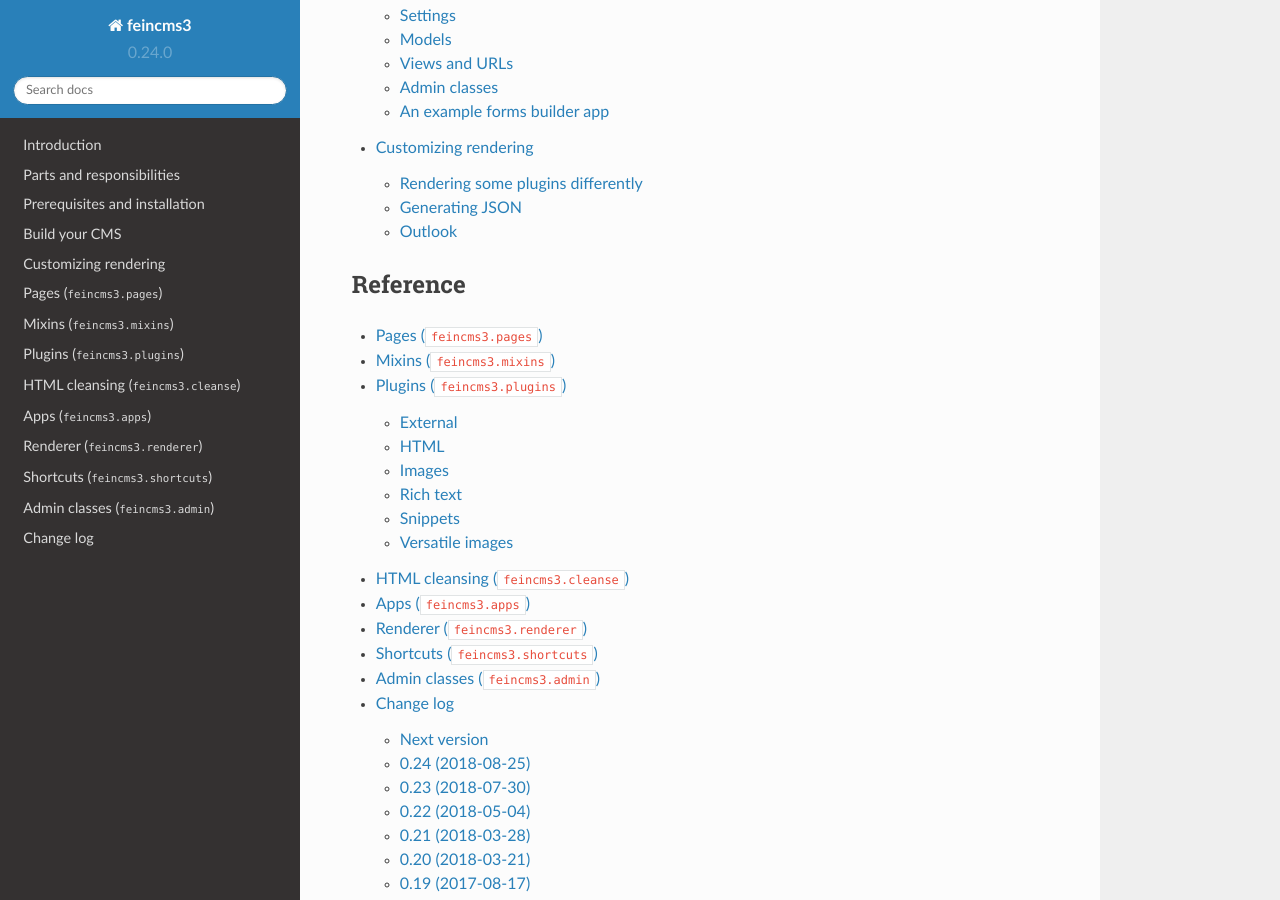
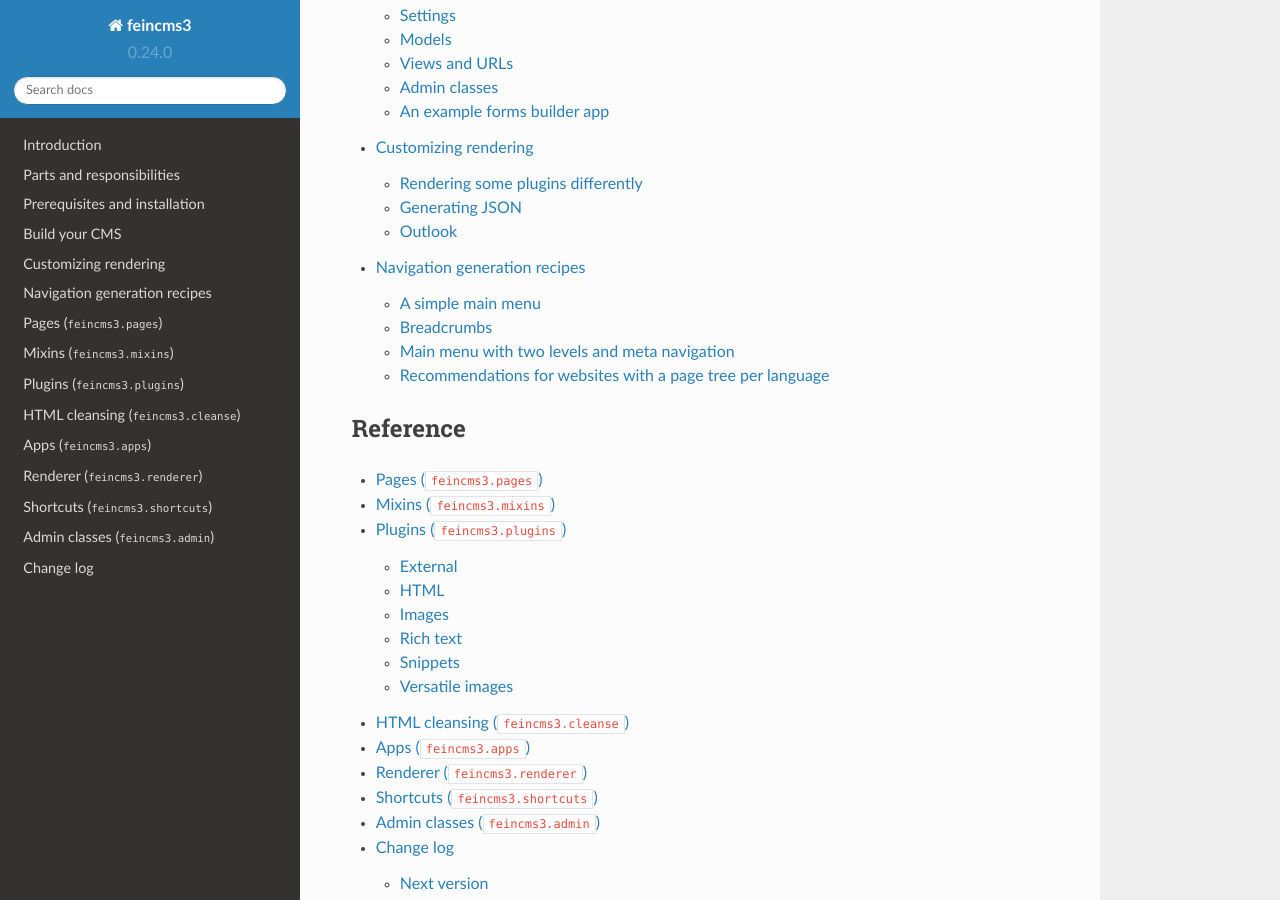
Before and after one commit to feincms/feincms3, a Sphinx documentation site: the page built from docs/index.rst, in a window 1280 px wide and 900 px high, scrolled down 565 px. Built offline with Sphinx 7.4.7 and the Read the Docs theme 2.0.0, drawn with Linux system fonts in a browser that asks for light colours; the version number could not be read and is left out; some of the changed lines change nothing that is shown.

Commit message:
Fix #6: Add a guide for generating navigation

```diff
--- a/docs/index.rst
+++ b/docs/index.rst
@@ -26,6 +26,7 @@ User guide
    installation
    build-your-cms
    rendering
+   navigation
 
 
 Reference
--- /dev/null
+++ b/docs/navigation.rst
@@ -0,0 +1,168 @@
+Navigation generation recipes
+=============================
+
+This guide provides a few examples and snippets for generating the
+navigation for a site dynamically.
+
+feincms3's ``AbstractPage`` model inherits the methods of
+``tree_queries.models.TreeNode``, notably ``page.ancestors()`` and
+``page.descendants()``. These methods and the attributes added by
+django-tree-queries, ``tree_path`` and ``tree_depth`` will prove useful
+for generating navigations.
+
+feincms3 does not have a concrete page model and does not provide any
+tags to fetch page instances from the template. You'll have to provide
+the data yourself to the template. The recommended way to add the
+required data to the rendering context is by writing your own template
+tags.
+
+This guide assumes that the concrete page model is available at
+``app.pages.models.Page``, and that you'll add a ``menus`` template tag
+library somewhere where it may be used by Django.
+
+
+A simple main menu
+~~~~~~~~~~~~~~~~~~
+
+Add the following template tag to the ``menus.py`` file::
+
+    from django import template
+    from app.pages.models import Page
+
+    register = template.Library()
+
+    @register.simple_tag
+    def main_menu():
+        return Page.objects.with_tree_fields().active().filter(parent=None)
+
+The template (where the ``page`` variable holds the current page)::
+
+    {% load menus %}
+    {% main_menu as menu %}
+    <nav class="main-menu">
+    {% for p in menu %}
+      <a
+        {% if p.id in page.tree_path %}class="active"{% endif %}
+        href="{{ p.get_absolute_url }}">{{ p.title }}</a>
+    {% endfor %}
+    </nav>
+
+The ``tree_path`` attribute contains the list of all ancestors' primary
+keys including the key of the node itself. The ``active`` class is added
+to all menu entries that are either an ancestor of the current page or
+are the current page itself.
+
+
+Breadcrumbs
+~~~~~~~~~~~
+
+Breadcrumbs for the current page are generated easily, without the help
+of a template tag. Ancestors are returned starting from the root node
+(again, the ``page`` variable holds the current page)::
+
+    <nav class="breadcrumbs">
+    {% for ancestor in page.ancestors %}
+      {% if forloop.last %}
+        {{ ancestor.title }}
+      {% else %}
+        <a href="{{ ancestor.get_absolute_url }}">{{ ancestor.title }}</a>
+        &gt;
+      {% endif %}
+    {% endfor %}
+    </nav>
+
+
+Main menu with two levels and meta navigation
+~~~~~~~~~~~~~~~~~~~~~~~~~~~~~~~~~~~~~~~~~~~~~
+
+For this example, the page class should also inherit the
+:class:`feincms3.mixins.MenuMixin` with a ``MENUS`` value as follows::
+
+    class Page(..., MenuMixin):
+        MENUS = (
+            ('main', _('main navigation')),
+            ('meta', _('meta navigation')),
+        )
+
+Let's write a template tag which returns all required nodes at once::
+
+    from collections import defaultdict
+    from django import template
+    from app.pages.models import Page
+
+    register = template.Library()
+
+    @register.simple_tag
+    def all_menus():
+        menus = defaultdict(list)
+        pages = Page.objects.with_tree_fields().active().exclude(
+            menu=""
+        ).extra(
+            where=["tree_depth<=1"]
+        )
+        for page in pages:
+            menus[page.menu].append(page)
+        return menus
+
+The template tag removes all pages that aren't added to a menu and
+filters for the first two levels in the tree. ``tree_depth`` is only
+available as an ``.extra()`` field, so you cannot use ``.filter()`` to
+do this.
+
+Next, let's add a template filter which returns parents bundled together
+with their children::
+
+    @register.filter
+    def group_by_tree(iterable):
+        parent = None
+        children = []
+        depth = -1
+
+        for element in iterable:
+            if parent is None or element.tree_depth == depth:
+                if parent:
+                    yield parent, children
+                    parent = None
+                    children = []
+
+                parent = element
+                depth = element.tree_depth
+            else:
+                children.append(element)
+
+        if parent:
+            yield parent, children
+
+Now, a possible use of those two tags in the template looks as follows::
+
+    {% load menus %}
+    {% all_menus as menus %}
+
+    <nav class="nav-main">
+    {% for main, children in menus.main|group_by_tree %}
+      <a
+        {% if page and main.id in page.tree_path %}class="active"{% endif %}
+        href="{{ main.get_absolute_url }}">{{ main.title }}</a>
+        {% if children %}
+        <nav>
+          {% for child in children %}
+            <a
+              {% if page and child.id in page.tree_path %}class="active"{% endif %}
+              href="{{ child.get_absolute_url }}">{{ child.title }}</a>
+          {% endfor %}
+        </nav>
+      {% endif %}
+    {% endfor %}
+    </nav>
+
+    {# ... and an analogous block for the meta menu, maybe without the children loop #}
+
+
+Recommendations for websites with a page tree per language
+~~~~~~~~~~~~~~~~~~~~~~~~~~~~~~~~~~~~~~~~~~~~~~~~~~~~~~~~~~
+
+I most often add a root page per language, which means that the main
+navigation ``tree_depth`` would be ``1``, not ``0``. The menu template
+tags would require an additional
+``.filter(language_code=django.utils.translation.get_language())``
+statement to only return pages in the current language.
```
